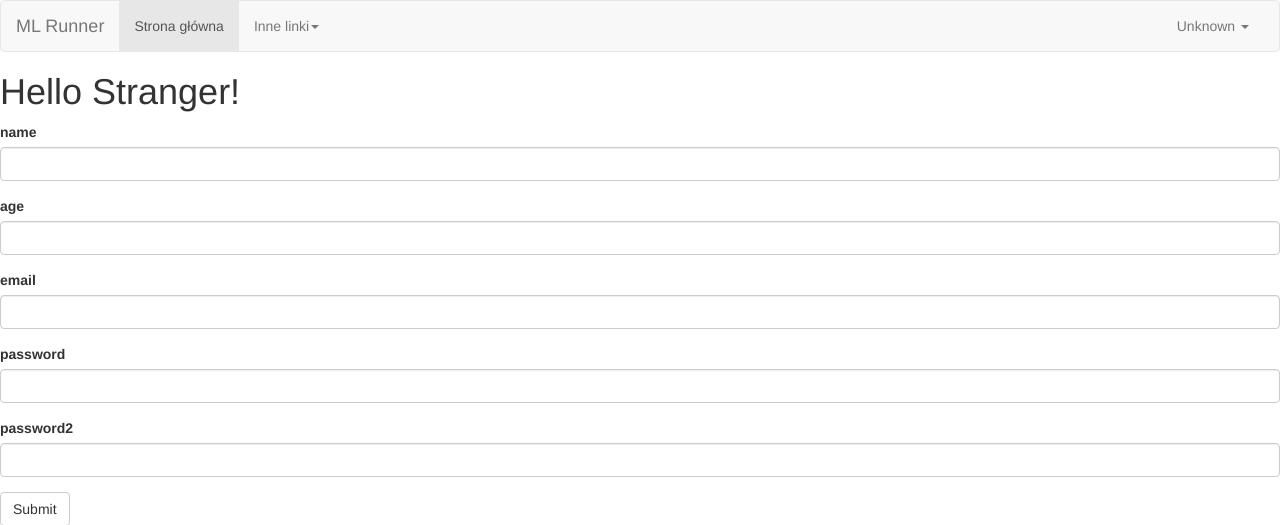
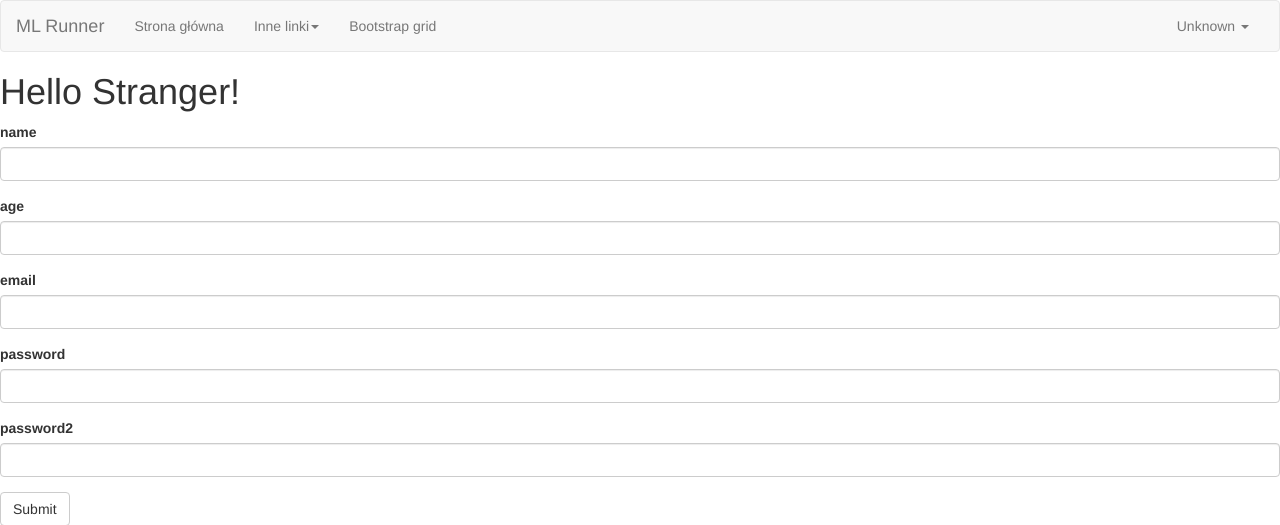
Before and after one commit to shnela/ml_runner, a Flask app: page /login/ in a window 1280 px wide. Shown: the top 525 px of the page. Run offline with Flask 2, Linux system fonts and the light colour scheme; some libraries are stand-ins or nearby versions.

Commit message:
Bootstrap - grid system

```diff
--- a/main.py
+++ b/main.py
@@ -50,6 +50,11 @@ def index():
     return render_template('index.html', user_info=user_info)
 
 
+@app.route('/bootstrap_play/')
+def bootstrap_play():
+    return render_template('bootstrap_play.html')
+
+
 @app.route('/login/', methods=['GET', 'POST'])
 def login():
     # show diff between GET and POST
--- a/templates/auth/login.html
+++ b/templates/auth/login.html
@@ -7,4 +7,4 @@
       {{ wtf.quick_form(form) }}
     </form>
   </div>
-{% endblock content %}
+{% endblock %}
--- a/templates/base.html
+++ b/templates/base.html
@@ -19,7 +19,7 @@
     <!-- Collect the nav links, forms, and other content for toggling -->
     <div class="collapse navbar-collapse" id="bs-example-navbar-collapse-1">
       <ul class="nav navbar-nav">
-        <li class="active"><a href="{{ url_for('index') }}">Strona główna</a></li>
+        <li><a href="{{ url_for('index') }}">Strona główna</a></li>
         <li class="dropdown">
           <a href="#" class="dropdown-toggle" data-toggle="dropdown" role="button" aria-haspopup="true"
              aria-expanded="false">Inne linki<span class="caret"></span></a>
@@ -30,6 +30,7 @@
             <li><a href="{{ url_for('hello_from_kwargs', name='Pollena', amount=2000) }}">Pollena 2000</a></li>
           </ul>
         </li>
+        <li><a href="{{ url_for('bootstrap_play') }}">Bootstrap grid</a></li>
       </ul>
       <ul class="nav navbar-nav navbar-right">
         <li class="dropdown">
--- /dev/null
+++ b/templates/bootstrap_play.html
@@ -0,0 +1,5 @@
+{% extends "base.html" %}
+
+{% block custom_content %}
+  <div>text here</div>
+{% endblock %}
```
Also changed, not shown: README.md.
